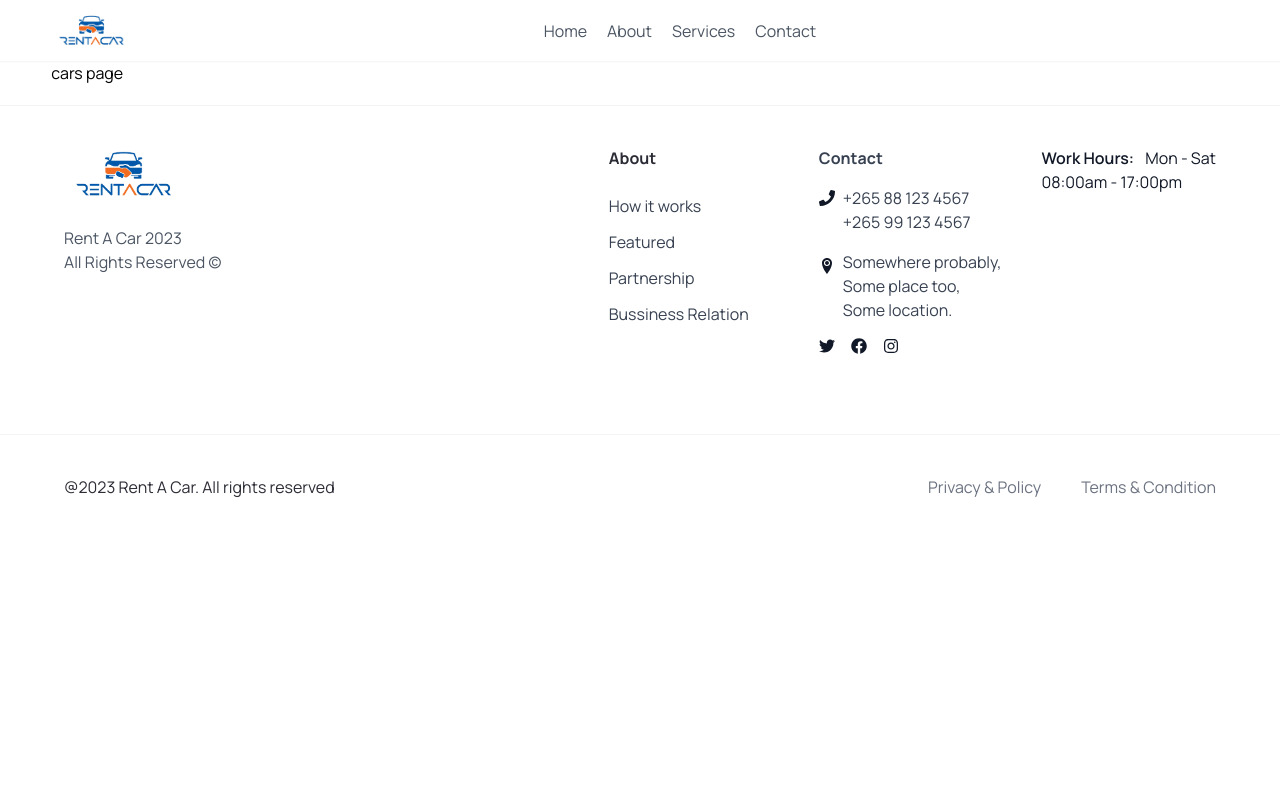
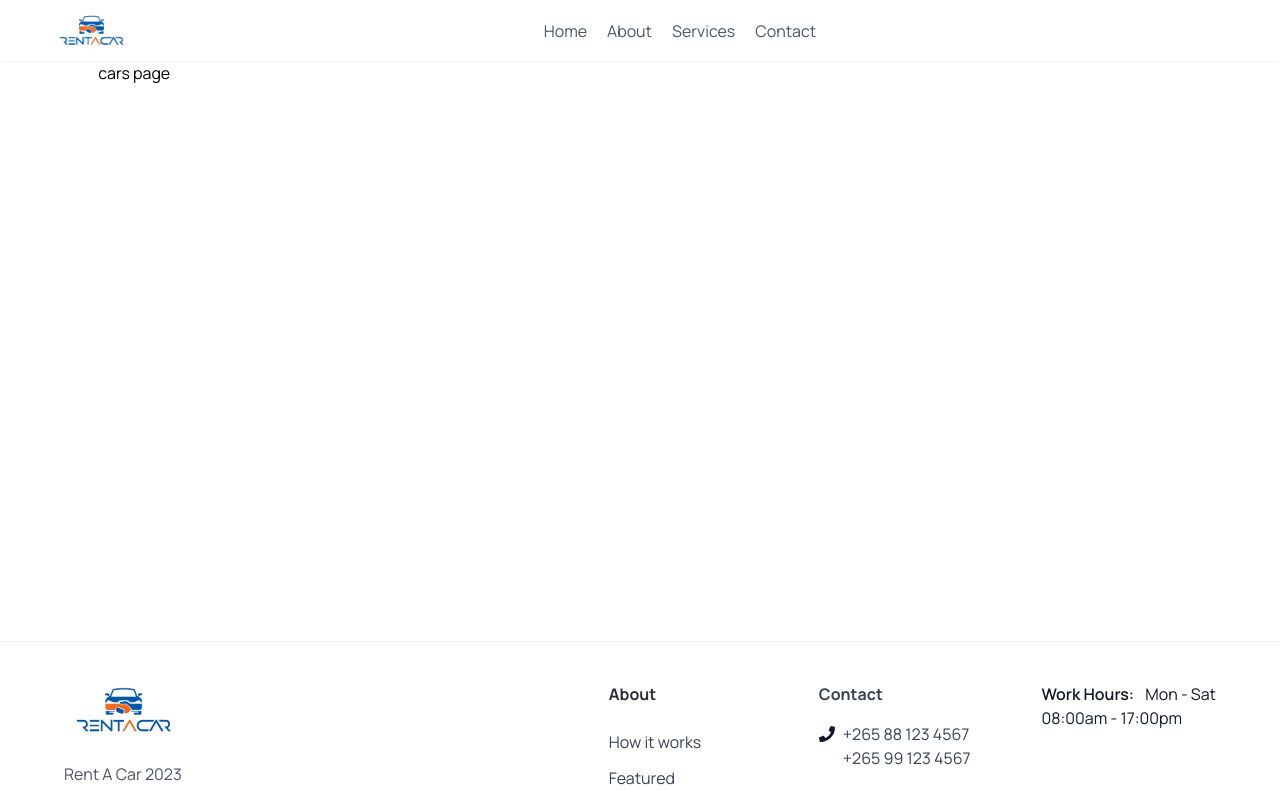
Before and after one commit to jesseemana/Car-rentals, a Next.js app: page /cars in a window 1280 px wide. Shown: the top 790 px of the page. Built offline with nearby package versions, Linux system fonts and the light colour scheme.

Commit message:
added basic styling on page

```diff
--- a/app/cars/page.tsx
+++ b/app/cars/page.tsx
@@ -1,6 +1,12 @@
+import Content from '../components/Content'
+
 const page = () => {
   return (
-    <div>cars page</div>
+    <Content>
+      <div className='h-[70vh]'>
+        <p>cars page</p>
+      </div>
+    </Content>
   )
 }
 
```
